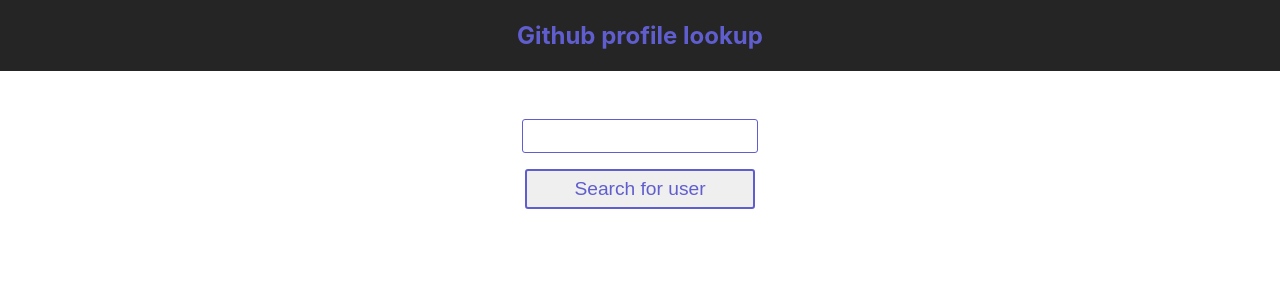
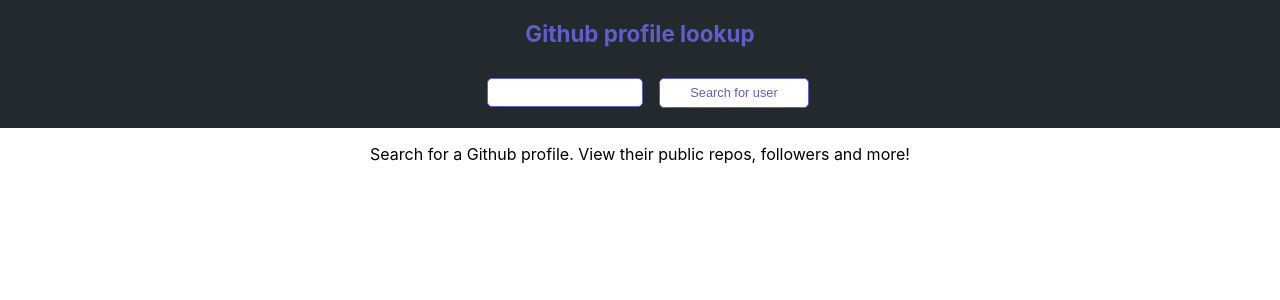
Before and after one commit to azeznassar/react-github-api, a React (Vite) app: page / in a window 1280 px wide. Shown: the top 300 px of the page. Built offline with nearby package versions, Linux system fonts and the light colour scheme.

Commit message:
restructure app for easier search

```diff
--- a/src/App.js
+++ b/src/App.js
@@ -1,33 +1,27 @@
-import React from 'react';
-import { BrowserRouter, Route, Switch, Link } from 'react-router-dom';
-import InputForm from './components/InputForm/InputForm';
+import React, { Component, Fragment } from 'react';
+import { BrowserRouter, Route, Switch } from 'react-router-dom';
+import Home from './components/Home/Home';
 import Github from './components/Github/Github';
 import NotFound from './components/NotFound/NotFound';
 import Followers from './components/Followers/Followers';
-import './App.css';
+import Header from './components/Header/Header';
 
-
-class App extends React.Component {
+export default class App extends Component {
     render(){
         return (
             <BrowserRouter>
-                <div>
-                    <div className="appHeader">
-                        <Link className="headerTitle" to="/">
-                            <h1>Github profile lookup</h1>
-                        </Link>
-                    </div>
+                <Fragment>
+                    <Header />
+
                     <Switch>
-                        <Route path="/" component={InputForm} exact />
+                        <Route path="/" component={Home} exact />
                         <Route path="/:username" component={Github} exact/>
                         <Route path="/:username/followers" render={(props) => <Followers {...props} query='followers' />}/>
                         <Route path="/:username/following" render={(props) => <Followers {...props} query='following' />}/>
                         <Route component={NotFound} />
                     </Switch>
-                </div>
+                </Fragment>
             </BrowserRouter>
         );
     }
 }
-
-export default App;
--- a/src/components/Followers/Followers.css
+++ b/src/components/Followers/Followers.css
@@ -28,6 +28,23 @@
     width: 150px;
 }
 
-.links {
-    display: flex;
+.userLogin {
+    font-size: 20px;
 }
+
+@media only screen and (max-width: 800px) {
+    .user {
+        justify-content: center;
+        flex-direction: column;
+        margin: .1rem;
+    }
+
+    .user img, .links {
+        margin: 1.5rem;
+    }
+
+    .user a {
+        padding: .4em;
+        font-size: 14px;
+    }
+}
--- a/src/components/Followers/Followers.js
+++ b/src/components/Followers/Followers.js
@@ -46,7 +46,7 @@
                     return (
                         <div key={user.id} className="user">
                             <img src={user.avatar_url} alt="User Avatar" />
-                            Username: {user.login}
+                            <p className="userLogin">{user.login}</p>
                             <div className="links">
                                 <Link to={`/${user.login}`}>View Profile</Link>
                                 <a href={user.html_url} target="_blank" rel="noopener noreferrer">View Profile on Github</a>
--- a/src/components/Github/Github.js
+++ b/src/components/Github/Github.js
@@ -17,13 +17,23 @@
     }
 
     componentDidMount() {
-        const currentUsername = this.props.match.params.username;
-        this.setState({ username: currentUsername });
-        this.fetchUserData(currentUsername);
-        this.fetchRepos(currentUsername);
+        const currentUser = this.props.match.params.username;
+        this.setState({ username: currentUser });
+        this.fetchUserData(currentUser);
+        this.fetchRepos(currentUser);
+    }
+
+    componentDidUpdate(prevProps) {
+        if (this.props.location.pathname !== prevProps.location.pathname) {
+            const newUser = this.props.match.params.username;
+            this.setState({ username: newUser });
+            this.fetchUserData(newUser);
+            this.fetchRepos(newUser);
+        }
     }
 
     fetchUserData(username) {
+        this.setState({dataLoaded: false });
         fetch(`https://api.github.com/users/${username}`)
             .then(response => {
                 if (!response.ok) {
@@ -35,7 +45,8 @@
             .then(data => {
                 this.setState({
                     data,
-                    dataLoaded: true
+                    dataLoaded: true,
+                    invalidUsername: false
                 });
             }, () => {
                 this.setState({
--- a/src/App.css
+++ b/src/components/Header/Header.css
@@ -1,12 +1,13 @@
 .appHeader {
     padding: 5px;
-    background: #252525;
+    color: hsla(0,0%,100%,0.75);
+    background-color: #24292e;
 }
 
 .headerTitle {
     text-decoration: none;
     color: #605ece;
-    font-size: .75rem;
+    font-size: .7rem;
 }
 
 .headerTitle:hover {
--- /dev/null
+++ b/src/components/Header/Header.js
@@ -0,0 +1,18 @@
+import React from 'react';
+import { Link } from 'react-router-dom';
+import InputForm from '../InputForm/InputForm';
+import './Header.css';
+
+const Header = () => {
+    return (
+        <div className="appHeader">
+            <Link className="headerTitle" to="/">
+                <h1>Github profile lookup</h1>
+            </Link>
+
+            <InputForm />
+        </div>
+    );
+};
+
+export default Header;
--- /dev/null
+++ b/src/components/Home/Home.js
@@ -0,0 +1,9 @@
+import React from 'react';
+
+const Home = () => {
+    return (
+        <p>Search for a Github profile. View their public repos, followers and more!</p>
+    );
+};
+
+export default Home;
--- a/src/components/InputForm/InputForm.css
+++ b/src/components/InputForm/InputForm.css
@@ -1,19 +1,11 @@
-.inputForm {
-    margin-top: 2rem;
-    font-size: 1.2rem;
-    display: flex;
-    flex-direction: column;
-    align-items: center;
-}
-
 .username {
     margin: 1rem;
-    font-size: 1rem;
-    border-radius: 3px;
+    font-size: .8rem;
+    border-radius: 5px;
     border: .5px solid #605ece;
     color: #252525;
-    width: 230px;
-    height: 30px;
+    width: 150px;
+    height: 25px;
 }
 
 .username:focus {
@@ -23,14 +15,15 @@
 .submitButton {
     color: #605ece;
     cursor: pointer;
-    font-size: 1em;
-    border: 2px solid #605ece;
-    border-radius: 3px;
-    width: 230px;
-    height: 40px;
+    font-size: .8em;
+    background: #fff;
+    border: .5px solid #605ece;
+    border-radius: 5px;
+    width: 150px;
+    height: 30px;
 }
 
 .submitButton:hover {
-    border: 2px solid #252525;
+    border: 1px solid #252525;
     color: #252525;
 }
--- a/src/components/InputForm/InputForm.js
+++ b/src/components/InputForm/InputForm.js
@@ -1,6 +1,5 @@
 import React from 'react';
 import { withRouter } from 'react-router-dom';
-import Github from '../Github/Github';
 import './InputForm.css';
 
 class InputForm extends React.Component {
@@ -22,20 +21,21 @@
     handleSubmit(e) {
         e.preventDefault();
         this.props.history.push(`/${this.state.input}`);
+        this.setState({ input: '' });
     }
 
 
     render() {
-        if (!this.state.submitted) {
-            return (
+
+        return (
+            <div>
                 <form className="inputForm">
                     <input className="username" type="text" value={this.state.input} onChange={this.handleChange} />
                     <input type="submit" className="submitButton" onClick={this.handleSubmit} value="Search for user" />
                 </form>
-            );
-        }
+            </div>
+        );
 
-        return <Github username={this.state.input} />;
     }
 }
 
```
